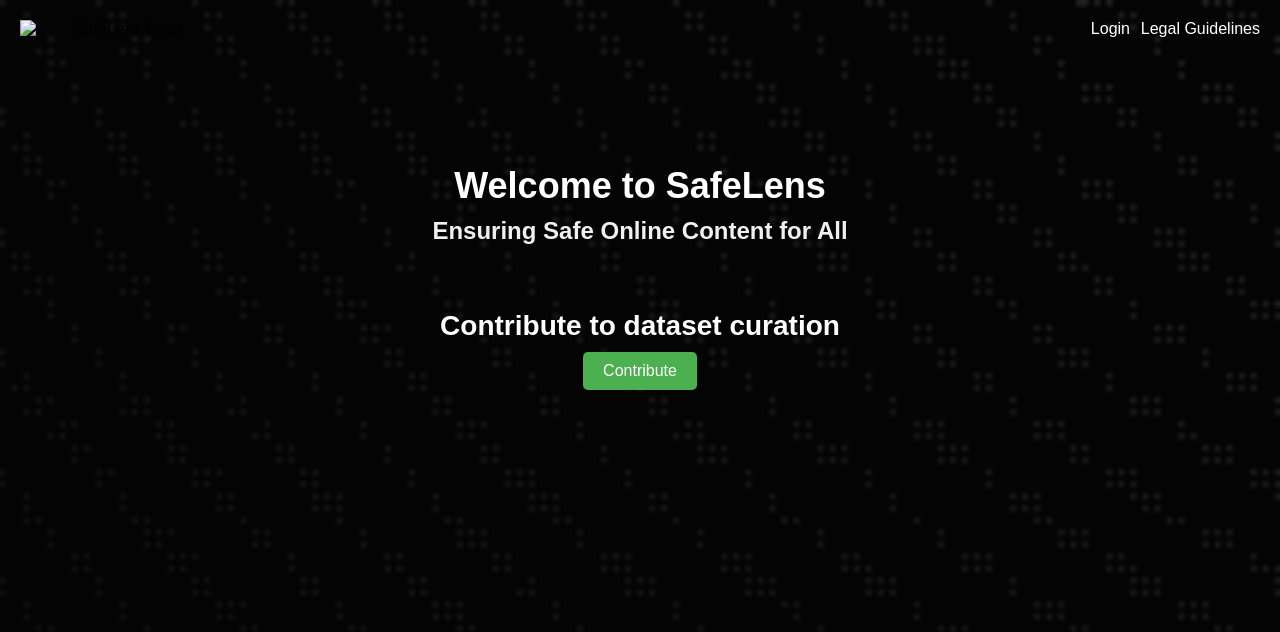
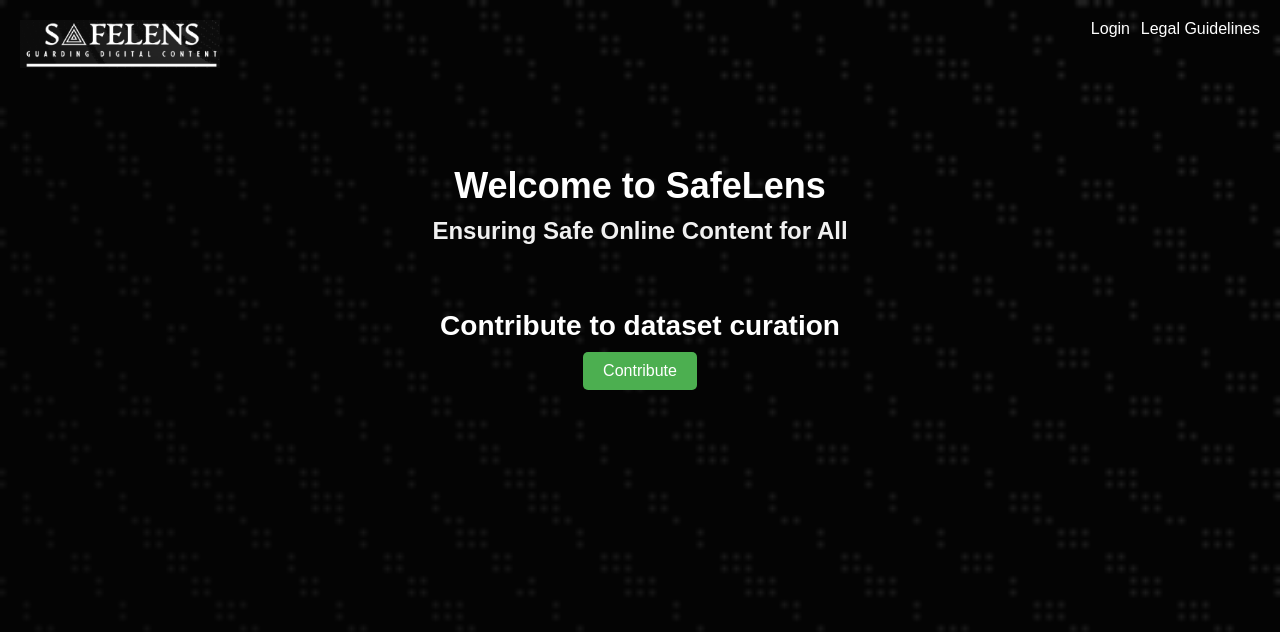
Before and after one commit to Niticodersh/SafeLens, a plain HTML site: page index.html in a window 1280 px wide. Drawn offline with Linux system fonts and the light colour scheme; no server answers.

Commit message:
Update index.html

```diff
--- a/index.html
+++ b/index.html
@@ -8,7 +8,7 @@
 </head>
 <body>
     <!-- Logo -->
-    <img src="SafeLens Logo.png" alt="SafeLens Logo" class="logo"> <!-- Add your logo image here -->
+    <img src="SafeLensLogo.png" alt="SafeLens Logo" class="logo"> <!-- Add your logo image here -->
     <a id="guidelines-link" href="guidelines.pdf" target="_blank">Legal Guidelines</a>
         <a id="login-link" href="#" onclick="login()">Login</a>
     <a id="logout-link" href="#" onclick="logout()" class="hidden">Logout</a>
```
